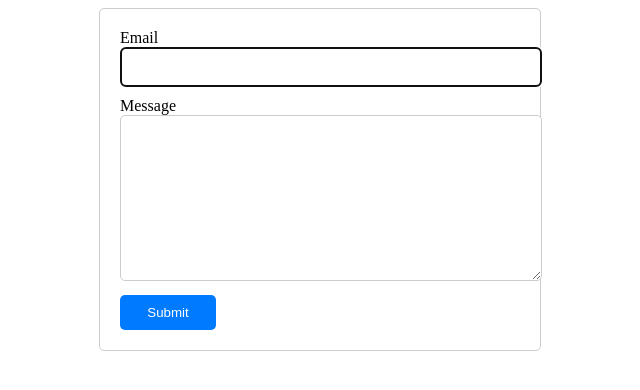
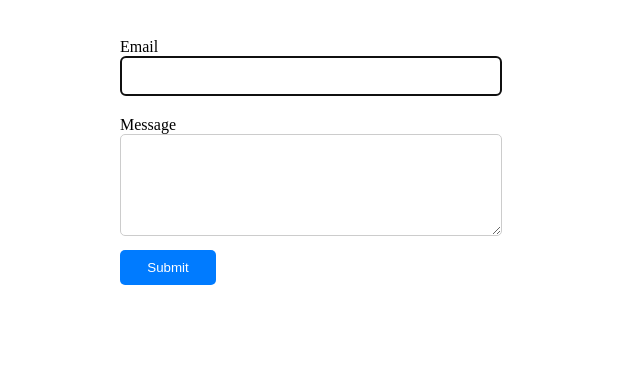
Before and after one commit to Roxaneryz/goit-js-hw-09, a website built with Vite: page src/form.html in a window 1280 px wide. Shown: the whole page, without its empty margins (320-960 px from the left). Built offline with nearby package versions, Linux system fonts and the light colour scheme.

Commit message:
homework09

```diff
--- a/src/css/style.css
+++ b/src/css/style.css
@@ -21,18 +21,17 @@
     max-width: 400px;
     margin: 0 auto;
     padding: 20px;
-    border: 1px solid #ccc;
-    border-radius: 5px;
   }
 
   .feedback-form label {
     display: block;
     margin-bottom: 10px;
+    padding-top: 10px;
   }
 
   .feedback-form input[type="email"],
   .feedback-form textarea {
-    width: 100%;
+    width: 360px;
     padding: 10px;
     font-size: 16px;
     border: 1px solid #ccc;
@@ -41,10 +40,10 @@
 
   .feedback-form textarea {
     resize: vertical;
-  }
-  .textarea{
     width: 360px;
-  }
+    height: 80px;
+}
+
   .feedback-form button[type="submit"] {
     display: block;
     width: 96px;
```
